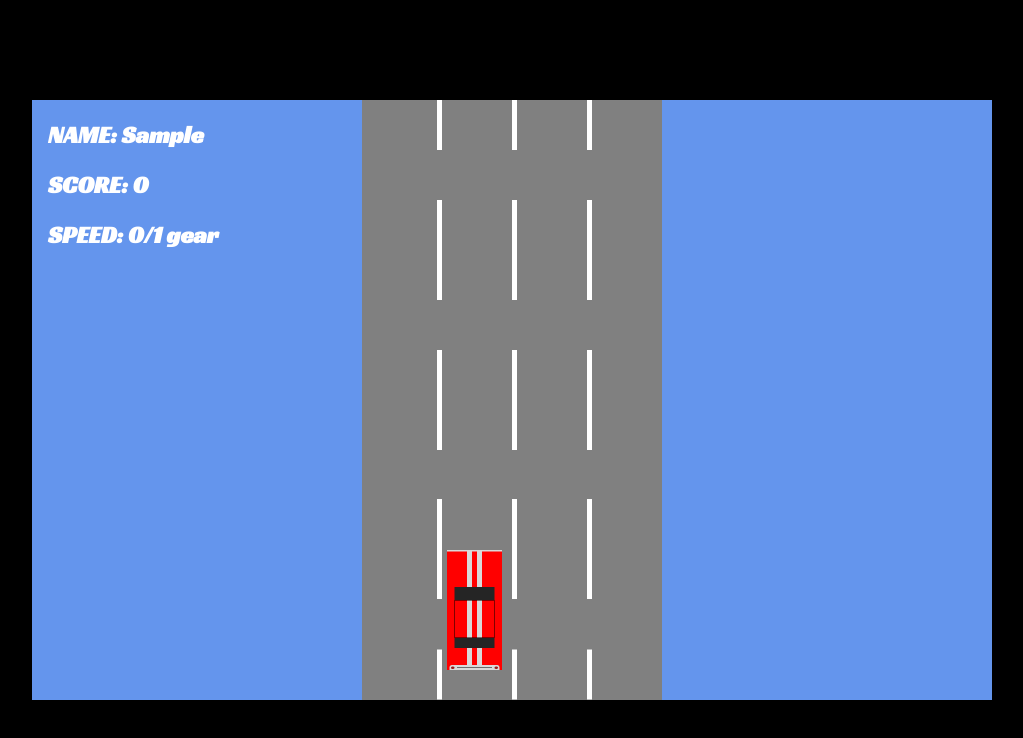
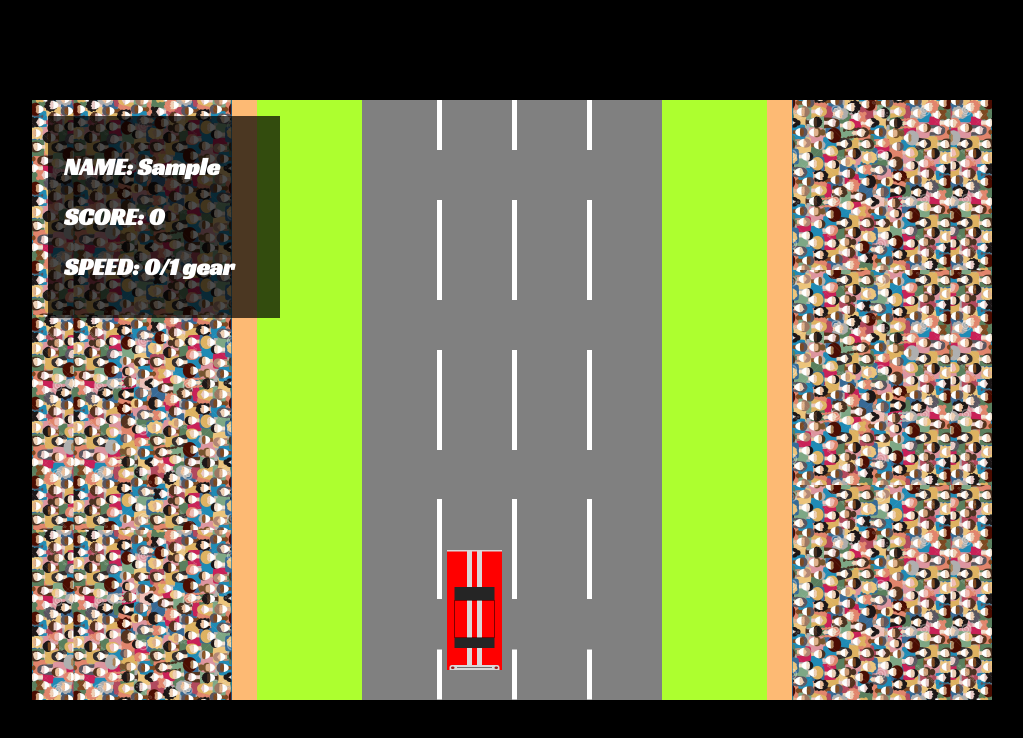
Before and after one commit to izardml/racing-game, a plain HTML site: page index.html in a window 1280 px wide. Both pictures are taken after typing "Sample" into the empty fields and a click on the button "Play". Shown: the whole page, without its empty margins (128-1151 px from the left). Drawn offline with Linux system fonts and the light colour scheme.

Commit message:
Field edit

```diff
--- a/index.html
+++ b/index.html
@@ -39,9 +39,11 @@
     </div>
 
     <div id="game-ui">
-        <h2 id="playerName"></h2>
-        <h2 id="score"></h2>
-        <h2 id="speed"></h2>
+        <div class="content">
+            <h2 id="playerName"></h2>
+            <h2 id="score"></h2>
+            <h2 id="speed"></h2>
+        </div>
     </div>
 
     <div id="game-over">
@@ -49,9 +51,9 @@
             <h1>Game Over</h1>
             <h2>Result</h2>
             <ul>
-                <li id="res-name">NAME: Nizar</li>
-                <li id="res-score">SCORE: 400</li>
-                <li id="res-time">TIME: 100 detik</li>
+                <li id="res-name"></li>
+                <li id="res-score"></li>
+                <li id="res-time"></li>
             </ul>
 
             <a href="."><button>Play Again</button></a>
--- a/script.js
+++ b/script.js
@@ -22,8 +22,8 @@ function startGame() {
     myCar = new component(55, 120, 'img/myCar.png', 415, 450, 'image')
     myScore = new component('30px', 'Consolas', 'black', 10, 40, 'text')
 
-    leftField = new component(330, 600, 'transparent', 0, 0)
-    rightField = new component(330, 600, 'transparent', 630, 0)
+    leftField = new component(330, 600, 'img/crowd.png', 0, 0, 'background')
+    rightField = new component(330, 600, 'img/rightCrowd.png', 630, 0, 'background')
 
     theVoidA = new component(300, 25, 'transparent', 330, 750)
     theVoidB = new component(300, 25, 'transparent', 330, -150)
@@ -44,6 +44,7 @@ var myGameArea = {
         window.addEventListener('keydown', function(e) {
             myGameArea.keys = (myGameArea.keys || [])
             myGameArea.keys[e.keyCode] = true
+            console.log(myGameArea.keys)
         })
         window.addEventListener('keyup', function(e) {
             myGameArea.keys[e.keyCode] = false
@@ -57,7 +58,7 @@ var myGameArea = {
         document.getElementById('game-over').style.display = 'flex'
         document.getElementById('res-name').innerHTML = document.getElementById('playerName').innerText
         document.getElementById('res-score').innerHTML = document.getElementById('score').innerText
-        document.getElementById('res-time').innerHTML = 'TIME: ' + Math.floor(myGameArea.frameNo / 50) + ' detik'
+        // document.getElementById('res-time').innerHTML = 'TIME: ' + Math.floor(myGameArea.frameNo / 45) + ' detik'
     }
 }
 
@@ -196,7 +197,12 @@ function updateGameArea() {
         speed >= 0 ? speed -= 0.5 : ''
     }
 
+    speed >= 0 ? leftField.y += speed : leftField.y += 0
+    leftField.newPost()
     leftField.update()
+
+    speed >= 0 ? rightField.y += speed : rightField.y += 0
+    rightField.newPost()
     rightField.update()
 
     myCar.newPost()
--- a/style.css
+++ b/style.css
@@ -74,8 +74,12 @@ body {
     position: absolute;
 }
 
-#game-ui h2 {
-    margin-left: 1rem;
+#game-ui .content {
+    display: inline-block;
+    background-color: rgba(0, 0, 0, 0.7);
+    padding: 1rem;
+    margin: 1rem;
+    width: 200px;
 }
 
 #game-over {
```
Also changed, not shown: img/crowd.png (added), img/pasirField.png (added), img/rightCrowd.png (added).
